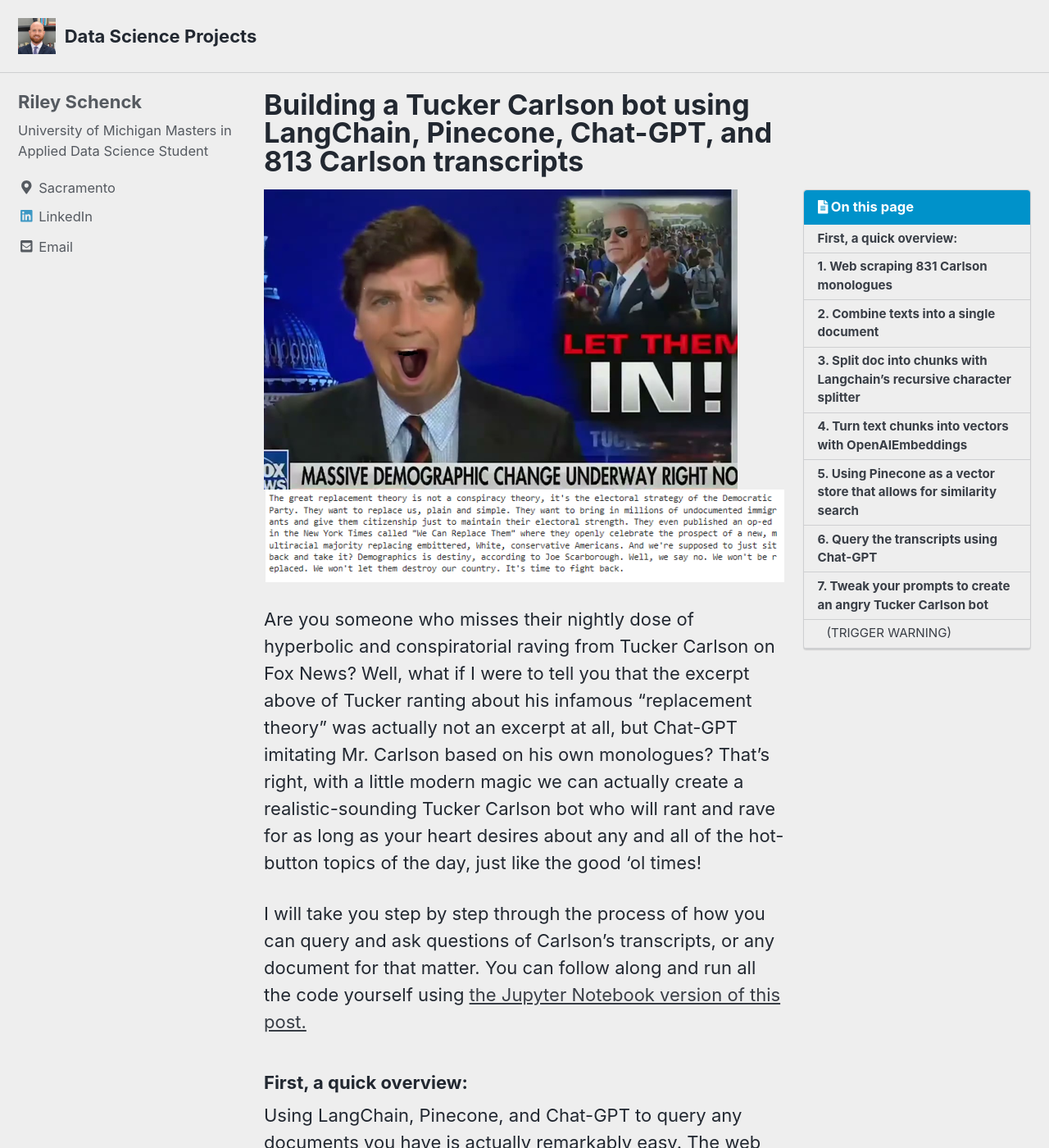
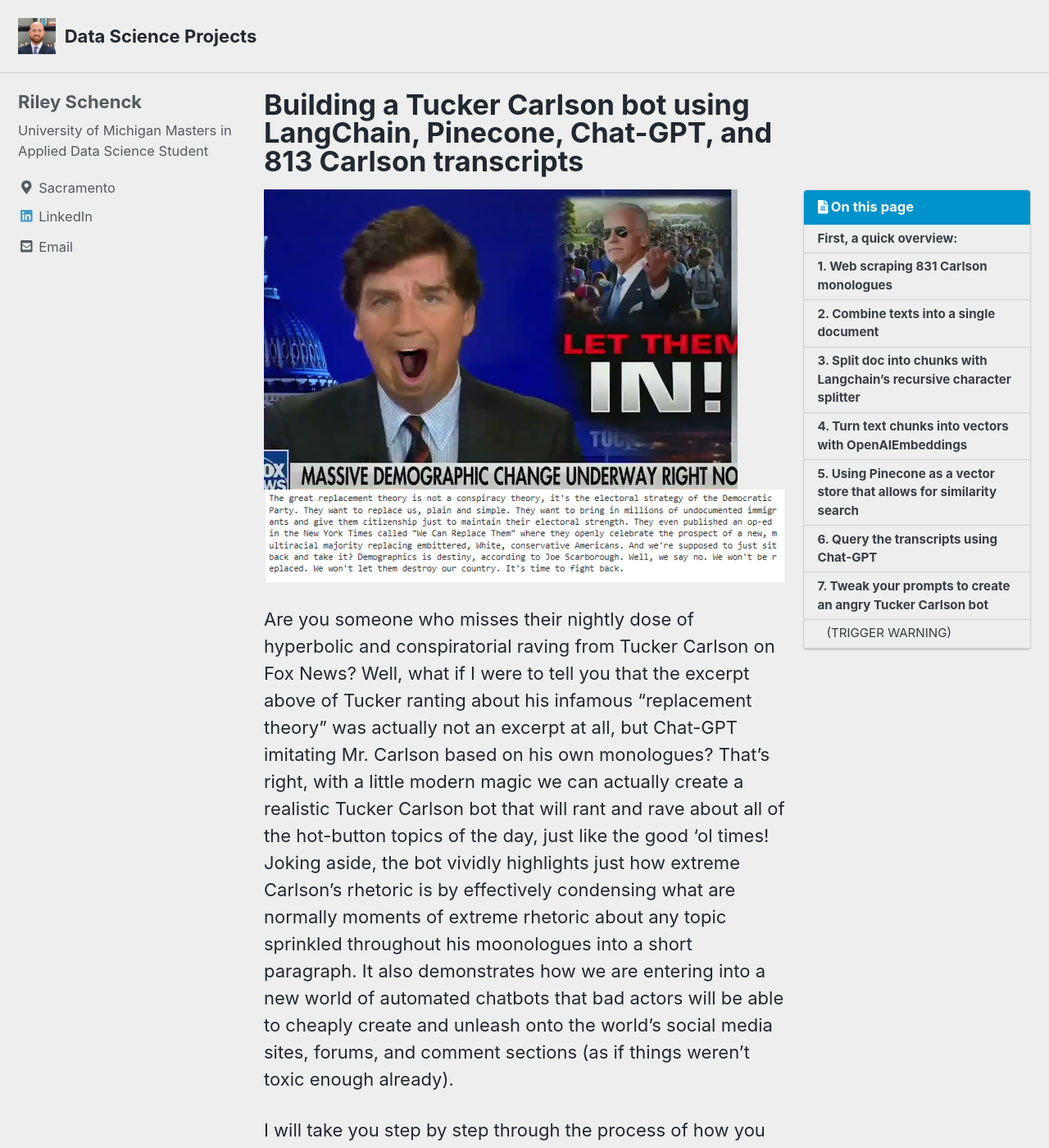
Before and after one commit to rileyschenck/website, a Jekyll site: the page built from _posts/2023-07-07-Tucker-GPT.md, in a window 1280 px wide and 1400 px high. Shown: the whole window at 82% size. Built offline with Jekyll 4.4.1, drawn with Linux system fonts in a browser that asks for light colours; cached includes are drawn as plain includes; nearby versions of some CDN libraries; a script that is not in the unit is left out.

Commit message:
Update 2023-07-07-Tucker-GPT.md

```diff
--- a/_posts/2023-07-07-Tucker-GPT.md
+++ b/_posts/2023-07-07-Tucker-GPT.md
@@ -11,7 +11,7 @@ read_time: false
 ![Plot1]({{ site.url }}{{ site.baseurl }}/assets/images/scaredtucker.png)
 ![Plot1]({{ site.url }}{{ site.baseurl }}/assets/images/replacement.png)
 
-Are you someone who misses their nightly dose of hyperbolic and conspiratorial raving from Tucker Carlson on Fox News? Well, what if I were to tell you that the excerpt above of Tucker ranting about his infamous "replacement theory" was actually not an excerpt at all, but Chat-GPT imitating Mr. Carlson based on his own monologues? That's right, with a little modern magic we can actually create a realistic-sounding Tucker Carlson bot who will rant and rave for as long as your heart desires about any and all of the hot-button topics of the day, just like the good 'ol times!
+Are you someone who misses their nightly dose of hyperbolic and conspiratorial raving from Tucker Carlson on Fox News? Well, what if I were to tell you that the excerpt above of Tucker ranting about his infamous "replacement theory" was actually not an excerpt at all, but Chat-GPT imitating Mr. Carlson based on his own monologues? That's right, with a little modern magic we can actually create a realistic Tucker Carlson bot that will rant and rave about all of the hot-button topics of the day, just like the good 'ol times! Joking aside, the bot vividly highlights just how extreme Carlson's rhetoric is by effectively condensing what are normally moments of extreme rhetoric about any topic sprinkled throughout his moonologues into a short paragraph. It also demonstrates how we are entering into a new world of automated chatbots that bad actors will be able to cheaply create and unleash onto the world's social media sites, forums, and comment sections (as if things weren't toxic enough already).
 
 I will take you step by step through the process of how you can query and ask questions of Carlson's transcripts, or any document for that matter. You can follow along and run all the code yourself using [the Jupyter Notebook version of this post.](https://github.com/rileyschenck/tuckercarlson/blob/main/tucker_generator.ipynb)
 
```
